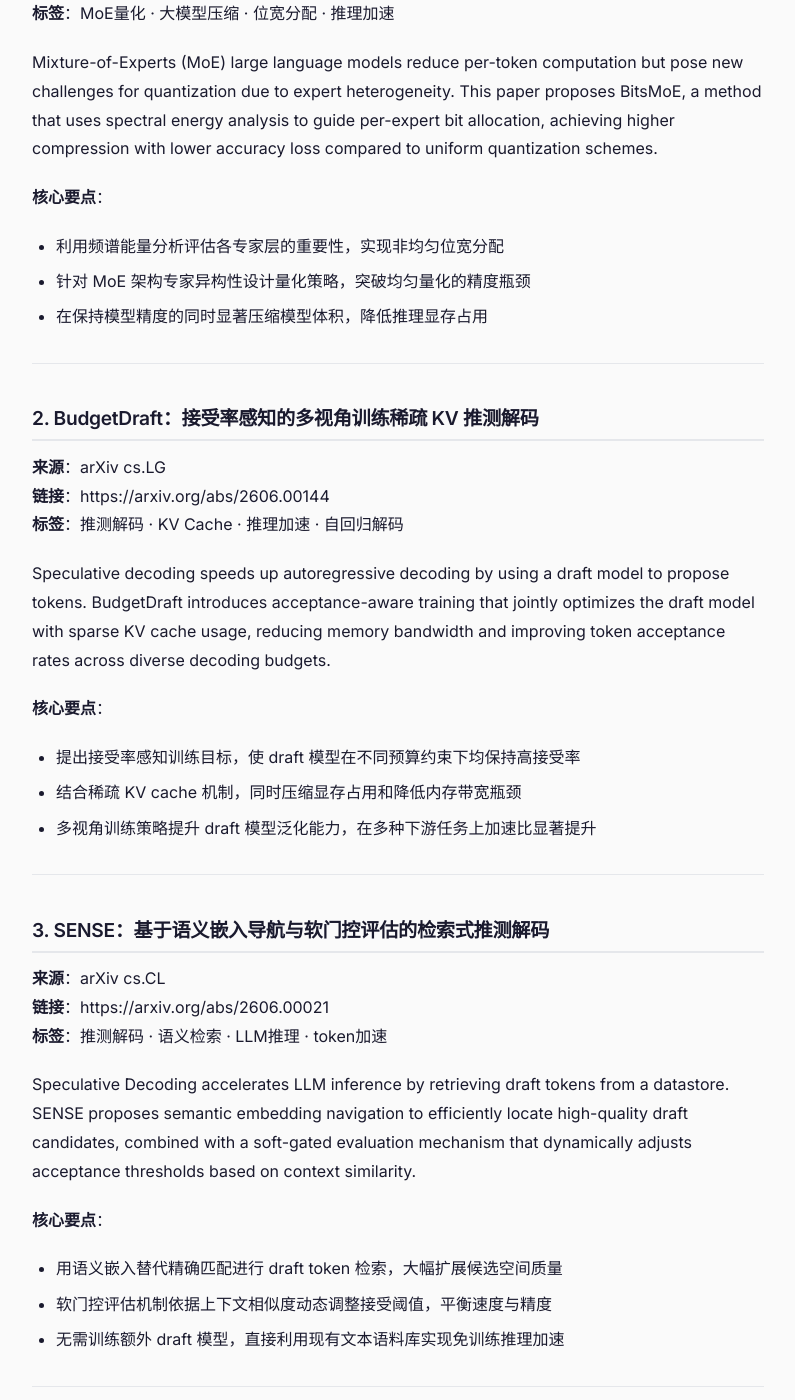
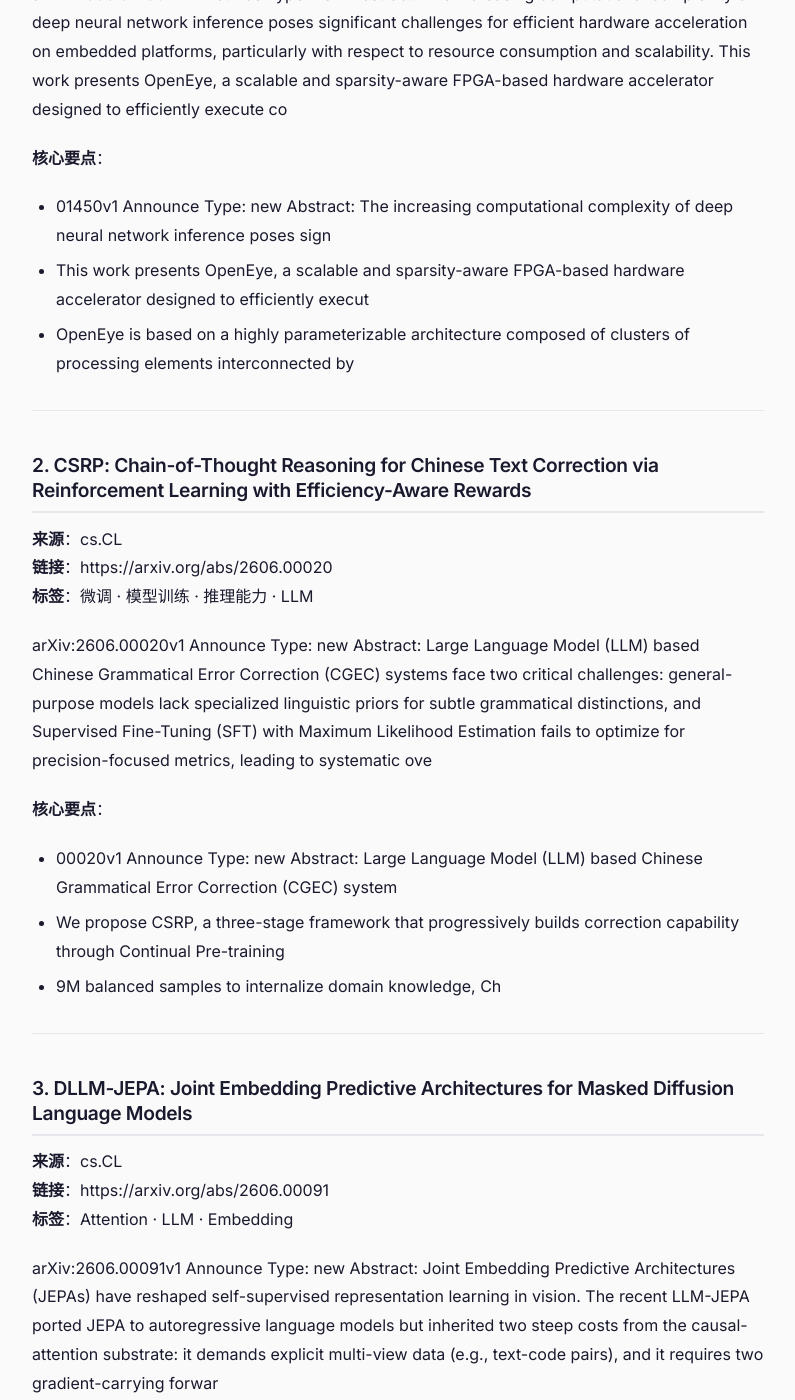
Before and after one commit to chengenbao/chengenbao.github.io, a Jekyll site: the page built from _reading_list/2026-06-03-tech-daily.md, in a window 1280 px wide and 1400 px high, scrolled down 714 px. Shown: the whole window, without its empty margins (242-1037 px from the left). Built offline with Jekyll 4.4.1, drawn with Linux system fonts in a browser that asks for light colours; comment, search, counter and statistics services are not loaded; some of the changed text lies outside the part shown.

Commit message:
add tech daily 2026-06-03

```diff
--- a/_reading_list/2026-06-03-tech-daily.md
+++ b/_reading_list/2026-06-03-tech-daily.md
@@ -1,6 +1,6 @@
 ---
 layout: reading
-title: "MoE量化 · 推测解码加速 · 亚精度推理 · GPU TLB优化 · 内核自动调优"
+title: "2026-06-03 每日技术速递 · cs.CL / cs.LG / cs.AR"
 category: tech
 tags: [Tech, 多源, 前沿]
 date: 2026-06-03
@@ -8,126 +8,121 @@ date: 2026-06-03
 
 # 📰 2026-06-03 · 每日技术速递
 
-> 今日精选 7 篇深度技术文章，覆盖 大模型量化、推测解码加速、亚精度推理、GPU微架构优化、OS内核自动调优。
+> 今日精选 7 篇深度技术文章，覆盖 cs.CL / cs.LG / cs.AR 等方向。
 
 ---
 
-## 1. BitsMoE：频谱能量引导的 MoE 大模型高效量化位宽分配
+## 1. OpenEye: A Scalable Open-Source Hardware Accelerator for DNNs
 
-**来源**：arXiv cs.LG
-**链接**：https://arxiv.org/abs/2606.00079
-**标签**：MoE量化  · 大模型压缩  · 位宽分配  · 推理加速
+**来源**：cs.AR
+**链接**：https://arxiv.org/abs/2606.01450
+**标签**：推理加速 · 高效推理
 
-Mixture-of-Experts (MoE) large language models reduce per-token computation but pose new challenges for quantization due to expert heterogeneity. This paper proposes BitsMoE, a method that uses spectral energy analysis to guide per-expert bit allocation, achieving higher compression with lower accuracy loss compared to uniform quantization schemes.
+arXiv:2606.01450v1 Announce Type: new Abstract: The increasing computational complexity of deep neural network inference poses significant challenges for efficient hardware acceleration on embedded platforms, particularly with respect to resource consumption and scalability. This work presents OpenEye, a scalable and sparsity-aware FPGA-based hardware accelerator designed to efficiently execute co
 
 **核心要点**：
-- 利用频谱能量分析评估各专家层的重要性，实现非均匀位宽分配
-- 针对 MoE 架构专家异构性设计量化策略，突破均匀量化的精度瓶颈
-- 在保持模型精度的同时显著压缩模型体积，降低推理显存占用
+- 01450v1 Announce Type: new Abstract: The increasing computational complexity of deep neural network inference poses sign
+- This work presents OpenEye, a scalable and sparsity-aware FPGA-based hardware accelerator designed to efficiently execut
+- OpenEye is based on a highly parameterizable architecture composed of clusters of processing elements interconnected by
+
+---
+## 2. CSRP: Chain-of-Thought Reasoning for Chinese Text Correction via Reinforcement Learning with Efficiency-Aware Rewards
+
+**来源**：cs.CL
+**链接**：https://arxiv.org/abs/2606.00020
+**标签**：微调 · 模型训练 · 推理能力 · LLM
+
+arXiv:2606.00020v1 Announce Type: new Abstract: Large Language Model (LLM) based Chinese Grammatical Error Correction (CGEC) systems face two critical challenges: general-purpose models lack specialized linguistic priors for subtle grammatical distinctions, and Supervised Fine-Tuning (SFT) with Maximum Likelihood Estimation fails to optimize for precision-focused metrics, leading to systematic ove
+
+**核心要点**：
+- 00020v1 Announce Type: new Abstract: Large Language Model (LLM) based Chinese Grammatical Error Correction (CGEC) system
+- We propose CSRP, a three-stage framework that progressively builds correction capability through Continual Pre-training
+- 9M balanced samples to internalize domain knowledge, Ch
+
+---
+## 3. DLLM-JEPA: Joint Embedding Predictive Architectures for Masked Diffusion Language Models
+
+**来源**：cs.CL
+**链接**：https://arxiv.org/abs/2606.00091
+**标签**：Attention · LLM · Embedding
+
+arXiv:2606.00091v1 Announce Type: new Abstract: Joint Embedding Predictive Architectures (JEPAs) have reshaped self-supervised representation learning in vision. The recent LLM-JEPA ported JEPA to autoregressive language models but inherited two steep costs from the causal-attention substrate: it demands explicit multi-view data (e.g., text-code pairs), and it requires two gradient-carrying forwar
+
+**核心要点**：
+- 00091v1 Announce Type: new Abstract: Joint Embedding Predictive Architectures (JEPAs) have reshaped self-supervised repr
+- The recent LLM-JEPA ported JEPA to autoregressive language models but inherited two steep costs from the causal-attentio
+- , text-code pairs), and it requires two gradient-carrying forward passes per step
+
+---
+## 4. RAFT: Data Refinement and Adaptive Distillation for Domain Fine-Tuning with Alleviated Forgetting
+
+**来源**：cs.LG
+**链接**：https://arxiv.org/abs/2606.00147
+**标签**：知识蒸馏 · 微调 · 模型训练 · 推理能力
+
+arXiv:2606.00147v1 Announce Type: new Abstract: Domain-specific supervised fine-tuning (SFT) often improves in-domain performance at the cost of degrading a model's general capabilities. We view this degradation through two practical gaps in domain SFT: a supervision-compatibility gap, where domain targets differ in style and reasoning format from the original model's natural responses, and a traj
+
+**核心要点**：
+- 00147v1 Announce Type: new Abstract: Domain-specific supervised fine-tuning (SFT) often improves in-domain performance a
+- We view this degradation through two practical gaps in domain SFT: a supervision-compatibility gap, where domain targets
+- This process fails to preserve the model's orig
+
+---
+## 5. Toward Robust In-Context Learning: Leveraging Out-of-distribution Proxies for Target Inaccessible Demonstration Retrieval
+
+**来源**：cs.CL
+**链接**：https://arxiv.org/abs/2606.00014
+**标签**：推理加速 · LLM · RAG
+
+arXiv:2606.00014v1 Announce Type: new Abstract: Although studies have demonstrated that Large Language Models (LLMs) can perform well on Out-of-Distribution (OOD) tasks, their advantage tends to diminish as the distribution shift becomes more severe. Consequently, researchers aim to retrieve distributionally similar and informative demonstrations from the available source domain to boost the infer
+
+**核心要点**：
+- 00014v1 Announce Type: new Abstract: Although studies have demonstrated that Large Language Models (LLMs) can perform we
+- Consequently, researchers aim to retrieve distributionally similar and informative demonstrations from the available sou
+- However, in practical scenarios where the target domain is inaccessible, evaluating the unknown distribution is challeng
+
+---
+## 6. AEyeDE: An Attention-Based Attribution Framework for AI-Generated Text Detection
+
+**来源**：cs.CL
+**链接**：https://arxiv.org/abs/2606.00016
+**标签**：Attention · Transformer · RAG
+
+arXiv:2606.00016v1 Announce Type: new Abstract: Detecting AI-generated text is becoming increasingly challenging as modern language models approach human-level fluency and can evade detectors that rely on surface statistics or likelihood-based signals. We propose \textsc{AEyeDE}, an attribution-driven approach to human-AI authorship detection that leverages model attention as a discriminative sign
+
+**核心要点**：
+- 00016v1 Announce Type: new Abstract: Detecting AI-generated text is becoming increasingly challenging as modern language
+- We propose \textsc{AEyeDE}, an attribution-driven approach to human-AI authorship detection that leverages model attenti
+- Specifically, we extract attention-based attribution matrices for both human- and AI-generated text using a \emph{proxy}
+
+---
+## 7. Model-Based Quality Assessment for Massively Multilingual Parallel Data
+
+**来源**：cs.CL
+**链接**：https://arxiv.org/abs/2606.00285
+**标签**：并行训练 · Benchmark · Embedding
+
+arXiv:2606.00285v1 Announce Type: new Abstract: Large-scale multilingual bitext often contains two distinct problems: non-parallel sentence pairs and low-quality translations. We decompose model-based assessment for such data into two independent components: parallelism assessment with multilingual embeddings and reference-free quality estimation (QE). For parallelism, we benchmark four embedding
+
+**核心要点**：
+- 00285v1 Announce Type: new Abstract: Large-scale multilingual bitext often contains two distinct problems: non-parallel
+- We decompose model-based assessment for such data into two independent components: parallelism assessment with multiling
+- For parallelism, we benchmark four embedding models on FLORES-200 and BOUQuET retrieval tasks, covering 6,654 source--ta
 
 ---
 
-## 2. BudgetDraft：接受率感知的多视角训练稀疏 KV 推测解码
-
-**来源**：arXiv cs.LG
-**链接**：https://arxiv.org/abs/2606.00144
-**标签**：推测解码  · KV Cache  · 推理加速  · 自回归解码
-
-Speculative decoding speeds up autoregressive decoding by using a draft model to propose tokens. BudgetDraft introduces acceptance-aware training that jointly optimizes the draft model with sparse KV cache usage, reducing memory bandwidth and improving token acceptance rates across diverse decoding budgets.
-
-**核心要点**：
-- 提出接受率感知训练目标，使 draft 模型在不同预算约束下均保持高接受率
-- 结合稀疏 KV cache 机制，同时压缩显存占用和降低内存带宽瓶颈
-- 多视角训练策略提升 draft 模型泛化能力，在多种下游任务上加速比显著提升
-
----
-
-## 3. SENSE：基于语义嵌入导航与软门控评估的检索式推测解码
-
-**来源**：arXiv cs.CL
-**链接**：https://arxiv.org/abs/2606.00021
-**标签**：推测解码  · 语义检索  · LLM推理  · token加速
-
-Speculative Decoding accelerates LLM inference by retrieving draft tokens from a datastore. SENSE proposes semantic embedding navigation to efficiently locate high-quality draft candidates, combined with a soft-gated evaluation mechanism that dynamically adjusts acceptance thresholds based on context similarity.
-
-**核心要点**：
-- 用语义嵌入替代精确匹配进行 draft token 检索，大幅扩展候选空间质量
-- 软门控评估机制依据上下文相似度动态调整接受阈值，平衡速度与精度
-- 无需训练额外 draft 模型，直接利用现有文本语料库实现免训练推理加速
-
----
-
-## 4. ART：基于注意力运行时提前终止的高效大模型解码
-
-**来源**：arXiv cs.CL
-**链接**：https://arxiv.org/abs/2606.00024
-**标签**：注意力机制  · 长上下文  · 计算优化  · 早退出
-
-Long-context decoding in LLMs is severely constrained by quadratic attention complexity. ART proposes a run-time termination mechanism that monitors attention score distributions during forward passes and early-exits computation when confident predictions are achievable, reducing FLOPs for long-context generation without accuracy degradation.
-
-**核心要点**：
-- 运行时动态监测注意力分布熵值，在预测置信度充分时提前终止注意力计算
-- 无需模型重训练，作为即插即用模块集成到现有 Transformer 推理框架
-- 长上下文场景下 FLOPs 减少显著，对生成质量影响在可接受范围内
-
----
-
-## 5. SPARQLe：面向量化 LLM 推理的亚精度激活表示
-
-**来源**：arXiv cs.AR
-**链接**：https://arxiv.org/abs/2606.00365
-**标签**：量化推理  · 激活压缩  · 硬件加速  · INT4以下精度
-
-The rapid growth in LLM sizes results in high memory and compute demands. SPARQLe introduces sub-precision activation representation that leverages hardware-friendly data formats below INT8, reducing memory footprint and enabling faster matrix multiplications on modern accelerators while preserving inference accuracy.
-
-**核心要点**：
-- 提出亚精度激活表示方案，支持低于 INT8 的硬件友好数据格式
-- 针对矩阵乘法热点进行精度格式优化，在现代加速器上实现更高吞吐
-- 激活量化与权重量化协同设计，在极低比特率下维持可接受推理精度
-
----
-
-## 6. Regular-Dead on Arrival：GPU 中死亡 TLB 条目缺失的分析与防护
-
-**来源**：arXiv cs.AR
-**链接**：https://arxiv.org/abs/2606.00486
-**标签**：GPU架构  · TLB优化  · 内存管理  · 微架构
-
-GPU workloads with large memory footprints frequently suffer from redundant TLB misses caused by dead TLB entries—entries loaded but never reused before eviction. This paper characterizes this phenomenon across GPU applications and proposes microarchitectural mechanisms to predict and skip dead-entry loads, reducing TLB miss overhead.
-
-**核心要点**：
-- 首次系统量化 GPU 工作负载中死亡 TLB 条目的比例及其对性能的影响
-- 提出预测机制识别不会被重用的 TLB 条目，在加载前主动跳过或替换
-- 适用于大内存占用的 LLM/AI 训练推理工作负载，减少地址转换延迟
-
----
-
-## 7. TuneAgent：基于强化学习的智能 Linux 内核参数调优
-
-**来源**：arXiv cs.OS
-**链接**：https://arxiv.org/abs/2508.12551
-**标签**：Linux内核  · 强化学习  · 系统调优  · 自动化运维
-
-Linux kernel tuning is essential for optimizing operating system performance but requires deep expertise. TuneAgent applies reinforcement learning with an agent framework to automate kernel parameter exploration, learning optimal configurations for different workloads without human intervention.
-
-**核心要点**：
-- 构建 RL Agent 框架自动探索内核参数空间，无需专家知识即可找到最优配置
-- 采用在线学习策略适应不同工作负载特征，调优结果可迁移到相似应用场景
-- 在数据库、Web 服务、AI 推理等典型工作负载上验证，性能提升显著
-
----
 
 ## 📊 今日速览
 
 | # | 标题摘要 | 来源 | 方向 |
 |---|---------|------|------|
-| 1 | BitsMoE：频谱能量引导的 MoE 大模型高效量化位... | arXiv cs.LG | 大模型量化 |
-| 2 | BudgetDraft：接受率感知的多视角训练稀疏 KV... | arXiv cs.LG | 推理加速 |
-| 3 | SENSE：基于语义嵌入导航与软门控评估的检索式推测解码 | arXiv cs.CL | 推理加速 |
-| 4 | ART：基于注意力运行时提前终止的高效大模型解码 | arXiv cs.CL | 推理加速 |
-| 5 | SPARQLe：面向量化 LLM 推理的亚精度激活表示 | arXiv cs.AR | 量化推理 / 硬件加速 |
-| 6 | Regular-Dead on Arrival：GPU ... | arXiv cs.AR | GPU架构优化 |
-| 7 | TuneAgent：基于强化学习的智能 Linux 内核... | arXiv cs.OS | OS内核 / 自动调优 |
+| 1 | OpenEye: A Scalable Open-Sourc... | cs.AR | 推理加速 |
+| 2 | CSRP: Chain-of-Thought Reasoni... | cs.CL | 大模型研究 |
+| 3 | DLLM-JEPA: Joint Embedding Pre... | cs.CL | 大模型研究 |
+| 4 | RAFT: Data Refinement and Adap... | cs.LG | 大模型研究 |
+| 5 | Toward Robust In-Context Learn... | cs.CL | 推理加速 |
+| 6 | AEyeDE: An Attention-Based Att... | cs.CL | 大模型研究 |
+| 7 | Model-Based Quality Assessment... | cs.CL | 大模型研究 |
 
 ---
 
```
